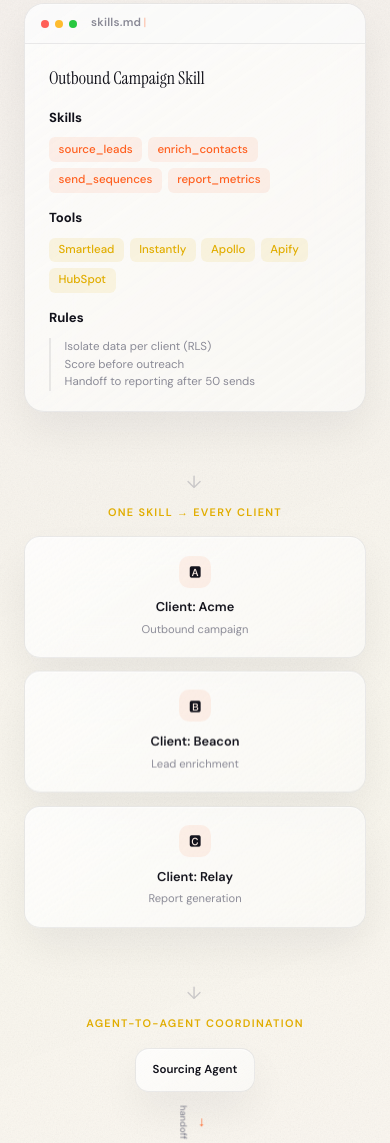
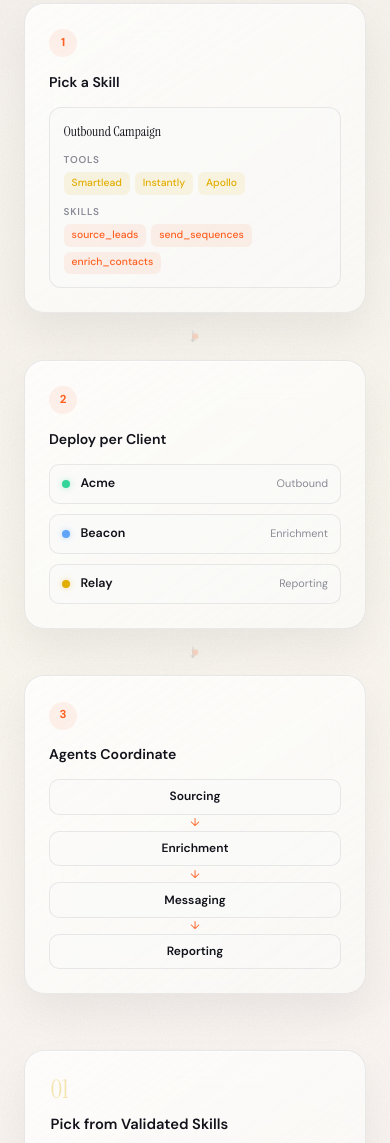
Before and after one commit to vinay-mys/meerkats-website-v2, a plain HTML site: page index.html in a window 390 px wide. Shown: the part 1915-3058 px from the top of the page. Drawn offline with Linux system fonts and the light colour scheme.

Commit message:
Redesign Skills & Agents section with 3-column visual flow
Replace the 5-layer vertical stack (skills.md panel, spawn cards,
coordination flow, arrows, progression bar) with a clean 3-card
horizontal layout: Pick a Skill → Deploy per Client → Agents Coordinate.

Fixes broken mobile layout (rotated text, blown-up cards) and reduces
section length by ~50%. Cards stack vertically on mobile with clean
down-arrow connectors.

Co-Authored-By: Claude Opus 4.6 <noreply@anthropic.com>

```diff
--- a/index.html
+++ b/index.html
@@ -674,19 +674,6 @@
     animation: borderGlow 3s ease infinite;
   }
 
-  /* Spawn card float */
-  .spawn-card:nth-child(1) { animation: dotFloat 4s ease infinite; }
-  .spawn-card:nth-child(2) { animation: dotFloat 4s ease infinite 0.5s; }
-  .spawn-card:nth-child(3) { animation: dotFloat 4s ease infinite 1s; }
-
-  /* Progression dots pulse */
-  .prog-dot {
-    animation: softPulse 3s ease infinite;
-  }
-  .prog-step:nth-child(1) .prog-dot { animation-delay: 0s; }
-  .prog-step:nth-child(3) .prog-dot { animation-delay: 0.4s; }
-  .prog-step:nth-child(5) .prog-dot { animation-delay: 0.8s; }
-  .prog-step:nth-child(7) .prog-dot { animation-delay: 1.2s; }
 
   /* Step numbers hover glow */
   .step:hover .step-n { color: var(--neon-orange); opacity: 0.6; transition: all 0.3s ease; }
@@ -779,121 +766,171 @@
   .skills-header h2 em { color: var(--neon-orange); }
   .skills-header p { font-size: 1.02rem; color: var(--text-2); max-width: 560px; margin: 0 auto; line-height: 1.7; }
 
-  /* Skills.md panel */
-  .skills-md {
+  /* 3-Step Visual Flow */
+  .skills-flow {
+    display: grid;
+    grid-template-columns: 1fr auto 1fr auto 1fr;
+    align-items: stretch;
+    max-width: 920px;
+    margin: 0 auto 3.5rem;
+    gap: 0;
+  }
+  .sf-card {
     background: var(--glass);
     background-image: var(--glass-highlight);
     backdrop-filter: blur(20px) saturate(140%);
     border: 1px solid var(--glass-border);
     border-radius: 20px;
-    overflow: hidden; max-width: 580px; margin: 0 auto 3rem;
-    box-shadow: var(--glass-shadow), var(--glass-inner);
-  }
-  .skills-md-bar {
-    display: flex; align-items: center; gap: 6px; padding: 0.65rem 1rem;
-    background: rgba(250,250,249,0.5);
-    border-bottom: 1px solid var(--glass-border);
-  }
-  .skills-md-bar .frame-dot { width: 8px; height: 8px; }
-  .skills-md-name {
-    margin-left: 0.5rem; font-size: 0.72rem; font-weight: 600; color: var(--text-3);
-    font-family: 'DM Sans', monospace; letter-spacing: 0.02em;
-  }
-  .skills-md-body { padding: 1.25rem 1.5rem; }
-  .skills-md-body h4 {
-    font-family: var(--sans); font-size: 0.82rem; font-weight: 700; color: var(--text);
-    margin-bottom: 0.6rem; margin-top: 0.9rem;
-  }
-  .skills-md-body h4:first-child { margin-top: 0; }
-  .skills-md-body .md-title {
-    font-family: var(--serif); font-size: 1.1rem; font-weight: 400; color: var(--text);
-    margin-bottom: 0.25rem;
-  }
-  .md-list {
-    list-style: none; display: flex; flex-wrap: wrap; gap: 0.35rem; margin-bottom: 0.2rem;
-  }
-  .md-list li {
-    font-size: 0.72rem; font-weight: 500; color: var(--neon-orange);
-    background: var(--neon-dim); padding: 0.2rem 0.6rem; border-radius: 6px;
-    font-family: 'DM Sans', monospace;
-  }
-  .md-list.tools li { color: var(--mustard); background: var(--mustard-dim); }
-  .md-rule {
-    font-size: 0.72rem; color: var(--text-3); line-height: 1.55;
-    padding-left: 0.85rem; border-left: 2px solid var(--glass-border);
-    margin-top: 0.35rem;
-  }
-
-  /* Arrow connector */
-  .skills-arrow {
-    text-align: center; padding: 0.5rem 0; font-size: 1.1rem; color: var(--text-3); opacity: 0.4;
-    letter-spacing: 0.1em;
-  }
-
-  /* Agent spawn layer */
-  .spawn-layer { max-width: 720px; margin: 0 auto 2.5rem; }
-  .spawn-label {
-    text-align: center; font-size: 0.68rem; text-transform: uppercase;
-    letter-spacing: 0.12em; font-weight: 600; color: var(--mustard);
-    margin-bottom: 1rem;
-  }
-  .spawn-grid {
-    display: grid; grid-template-columns: repeat(3, 1fr); gap: 0.85rem;
-  }
-  .spawn-card {
-    background: var(--glass);
-    background-image: var(--glass-highlight);
-    backdrop-filter: blur(20px) saturate(140%);
-    border: 1px solid var(--glass-border);
-    border-radius: 16px; padding: 1.15rem 1rem;
-    text-align: center;
+    padding: 1.5rem;
     box-shadow: var(--glass-shadow), var(--glass-inner);
     transition: transform var(--duration) var(--ease);
   }
-  .spawn-card:hover { transform: translateY(-2px); }
-  .spawn-icon {
-    width: 32px; height: 32px; border-radius: 10px;
-    background: var(--neon-dim); display: grid; place-items: center;
-    font-size: 0.85rem; margin: 0 auto 0.6rem;
-  }
-  .spawn-card h4 { font-size: 0.8rem; font-weight: 600; color: var(--text); margin-bottom: 0.2rem; }
-  .spawn-card p { font-size: 0.7rem; color: var(--text-3); }
-
-  /* Coordination layer */
-  .coord-layer { max-width: 680px; margin: 0 auto 3.5rem; }
-  .coord-label {
-    text-align: center; font-size: 0.68rem; text-transform: uppercase;
-    letter-spacing: 0.12em; font-weight: 600; color: var(--mustard);
-    margin-bottom: 1rem;
-  }
-  .coord-flow {
-    display: flex; align-items: center; justify-content: center; gap: 0;
+  .sf-card:hover { transform: translateY(-3px); }
+  .sf-step-num {
+    display: inline-flex;
+    align-items: center;
+    justify-content: center;
+    width: 28px; height: 28px;
+    border-radius: 50%;
+    background: var(--neon-dim);
+    color: var(--neon-orange);
+    font-size: 0.72rem;
+    font-weight: 700;
+    margin-bottom: 0.85rem;
+  }
+  .sf-card h3 {
+    font-size: 0.88rem;
+    font-weight: 600;
+    color: var(--text);
+    margin-bottom: 0.85rem;
+  }
+
+  /* Card 1: Mini skills.md */
+  .sf-mini-md {
+    background: rgba(250,250,249,0.5);
+    border: 1px solid var(--glass-border);
+    border-radius: 12px;
+    padding: 0.85rem;
+  }
+  .sf-md-title {
+    font-family: var(--serif);
+    font-size: 0.85rem;
+    color: var(--text);
+    margin-bottom: 0.5rem;
+  }
+  .sf-md-label {
+    font-size: 0.62rem;
+    font-weight: 600;
+    text-transform: uppercase;
+    letter-spacing: 0.08em;
+    color: var(--text-3);
+    margin-bottom: 0.3rem;
+    margin-top: 0.55rem;
+  }
+  .sf-md-label:first-child { margin-top: 0; }
+  .sf-md-tags {
+    display: flex;
     flex-wrap: wrap;
-  }
-  .coord-node {
-    background: var(--glass);
-    background-image: var(--glass-highlight);
-    backdrop-filter: blur(20px) saturate(140%);
+    gap: 0.3rem;
+  }
+  .sf-tag {
+    font-size: 0.65rem;
+    font-weight: 500;
+    padding: 0.18rem 0.5rem;
+    border-radius: 6px;
+    font-family: 'DM Sans', monospace;
+  }
+  .sf-tag.tool { color: var(--mustard); background: var(--mustard-dim); }
+  .sf-tag.skill { color: var(--neon-orange); background: var(--neon-dim); }
+
+  /* Card 2: Clients */
+  .sf-clients {
+    display: flex;
+    flex-direction: column;
+    gap: 0.65rem;
+  }
+  .sf-client {
+    display: flex;
+    align-items: center;
+    gap: 0.65rem;
+    padding: 0.55rem 0.75rem;
+    background: rgba(250,250,249,0.5);
     border: 1px solid var(--glass-border);
-    border-radius: 14px; padding: 0.75rem 1rem;
-    text-align: center; min-width: 120px;
-    box-shadow: var(--glass-shadow), var(--glass-inner);
-  }
-  .coord-node h4 { font-size: 0.72rem; font-weight: 600; color: var(--text); }
-  .coord-arrow {
-    display: flex; flex-direction: column; align-items: center; gap: 0.1rem;
-    padding: 0 0.35rem;
-  }
-  .coord-arrow span:first-child { font-size: 0.85rem; color: var(--neon-orange); }
-  .coord-arrow span:last-child {
-    font-size: 0.58rem; color: var(--text-3); font-weight: 500;
-    white-space: nowrap;
+    border-radius: 10px;
+  }
+  .sf-client-dot {
+    width: 8px; height: 8px;
+    border-radius: 50%;
+    flex-shrink: 0;
+  }
+  .sf-client-dot.green { background: #34D399; box-shadow: 0 0 6px rgba(52,211,153,0.4); }
+  .sf-client-dot.blue { background: #60A5FA; box-shadow: 0 0 6px rgba(96,165,250,0.4); }
+  .sf-client-dot.amber { background: var(--mustard); box-shadow: 0 0 6px rgba(225,173,1,0.4); }
+  .sf-client-name {
+    font-size: 0.78rem;
+    font-weight: 600;
+    color: var(--text);
+  }
+  .sf-client-task {
+    font-size: 0.68rem;
+    color: var(--text-3);
+    margin-left: auto;
+  }
+
+  /* Card 3: Chain */
+  .sf-chain {
+    display: flex;
+    flex-direction: column;
+    align-items: center;
+    gap: 0;
+  }
+  .sf-chain-step {
+    font-size: 0.75rem;
+    font-weight: 600;
+    color: var(--text);
+    padding: 0.45rem 1rem;
+    background: rgba(250,250,249,0.5);
+    border: 1px solid var(--glass-border);
+    border-radius: 10px;
+    text-align: center;
+    width: 100%;
+  }
+  .sf-chain-arrow {
+    font-size: 0.7rem;
+    color: var(--neon-orange);
+    padding: 0.15rem 0;
+    line-height: 1;
+  }
+
+  /* Connector arrows between cards */
+  .sf-connector {
+    display: flex;
+    align-items: center;
+    justify-content: center;
+    padding: 0 0.75rem;
+    font-size: 1.2rem;
+    color: var(--text-3);
+    opacity: 0.35;
+    position: relative;
+  }
+  .sf-connector::after {
+    content: '';
+    position: absolute;
+    width: 6px; height: 6px;
+    background: var(--neon-orange);
+    border-radius: 50%;
+    animation: connectorPulse 2s ease infinite;
+    opacity: 0;
+  }
+  @keyframes connectorPulse {
+    0%, 100% { opacity: 0; transform: scale(0.5); }
+    50% { opacity: 0.6; transform: scale(1); }
   }
 
   /* Skills content blocks */
   .skills-blocks {
     display: grid; grid-template-columns: repeat(2, 1fr); gap: 1.15rem;
-    max-width: 900px; margin: 0 auto 3rem;
+    max-width: 900px; margin: 0 auto;
   }
   .sk-block {
     background: var(--glass);
@@ -912,42 +949,19 @@
   .sk-block h3 { font-size: 0.92rem; font-weight: 600; color: var(--text); margin-bottom: 0.5rem; }
   .sk-block p { font-size: 0.82rem; color: var(--text-3); line-height: 1.65; }
 
-  /* Progression bar */
-  .skills-progression {
-    max-width: 600px; margin: 0 auto;
-    display: flex; align-items: center; justify-content: center;
-  }
-  .prog-step {
-    text-align: center; flex: 1;
-    padding: 0.6rem 0.5rem;
-    position: relative;
-  }
-  .prog-dot {
-    width: 10px; height: 10px; border-radius: 50%;
-    background: var(--neon-orange); margin: 0 auto 0.5rem;
-    box-shadow: 0 0 10px rgba(255,95,31,0.3);
-  }
-  .prog-step span {
-    font-size: 0.68rem; font-weight: 600; color: var(--text-2);
-    display: block;
-  }
-  .prog-line {
-    width: 100%; height: 2px; background: var(--glass-border);
-    position: relative; flex: 0.6;
-  }
-  .prog-line::after {
-    content: '→'; position: absolute; top: -8px; right: -4px;
-    font-size: 0.7rem; color: var(--text-3);
-  }
-
+  @media (max-width: 900px) {
+    .skills-flow {
+      grid-template-columns: 1fr;
+      gap: 0;
+      max-width: 400px;
+    }
+    .sf-connector {
+      transform: rotate(90deg);
+      padding: 0.5rem 0;
+    }
+  }
   @media (max-width: 700px) {
-    .spawn-grid { grid-template-columns: 1fr; }
-    .coord-flow { flex-direction: column; gap: 0.5rem; }
-    .coord-arrow { transform: rotate(90deg); padding: 0.2rem 0; }
     .skills-blocks { grid-template-columns: 1fr; }
-    .skills-progression { flex-direction: column; gap: 0.5rem; }
-    .prog-line { width: 2px; height: 20px; }
-    .prog-line::after { top: auto; bottom: -6px; right: -4px; transform: rotate(90deg); }
   }
 
   /* ─── FAQ ─── */
@@ -1060,79 +1074,71 @@
       <p>Use our validated skill repository, import from GitHub, or create your own. One click to deploy as agents — no terminal, no commands.</p>
     </div>
 
-    <!-- Skills.md Panel -->
-    <div class="skills-md reveal-scale glass-lift">
-      <div class="skills-md-bar">
-        <span class="frame-dot d-r"></span>
-        <span class="frame-dot d-y"></span>
-        <span class="frame-dot d-g"></span>
-        <span class="skills-md-name">skills.md</span>
-      </div>
-      <div class="skills-md-body">
-        <div class="md-title">Outbound Campaign Skill</div>
-        <h4>Skills</h4>
-        <ul class="md-list">
-          <li>source_leads</li>
-          <li>enrich_contacts</li>
-          <li>send_sequences</li>
-          <li>report_metrics</li>
-        </ul>
-        <h4>Tools</h4>
-        <ul class="md-list tools">
-          <li>Smartlead</li>
-          <li>Instantly</li>
-          <li>Apollo</li>
-          <li>Apify</li>
-          <li>HubSpot</li>
-        </ul>
-        <h4>Rules</h4>
-        <div class="md-rule">
-          Isolate data per client (RLS)<br>
-          Score before outreach<br>
-          Handoff to reporting after 50 sends
+    <!-- 3-Step Visual Flow -->
+    <div class="skills-flow reveal">
+      <!-- Card 1: Pick a Skill -->
+      <div class="sf-card glass-lift">
+        <div class="sf-step-num">1</div>
+        <h3>Pick a Skill</h3>
+        <div class="sf-mini-md">
+          <div class="sf-md-title">Outbound Campaign</div>
+          <div class="sf-md-label">Tools</div>
+          <div class="sf-md-tags">
+            <span class="sf-tag tool">Smartlead</span>
+            <span class="sf-tag tool">Instantly</span>
+            <span class="sf-tag tool">Apollo</span>
+          </div>
+          <div class="sf-md-label">Skills</div>
+          <div class="sf-md-tags">
+            <span class="sf-tag skill">source_leads</span>
+            <span class="sf-tag skill">send_sequences</span>
+            <span class="sf-tag skill">enrich_contacts</span>
+          </div>
         </div>
       </div>
-    </div>
-
-    <!-- Arrow: Skills → Agents -->
-    <div class="skills-arrow">↓</div>
-
-    <!-- Layer 1: Multiple Agents Spawned -->
-    <div class="spawn-layer reveal">
-      <div class="spawn-label">One Skill → Every Client</div>
-      <div class="spawn-grid">
-        <div class="spawn-card">
-          <div class="spawn-icon">🅰</div>
-          <h4>Client: Acme</h4>
-          <p>Outbound campaign</p>
+
+      <!-- Connector -->
+      <div class="sf-connector">→</div>
+
+      <!-- Card 2: Deploy per Client -->
+      <div class="sf-card glass-lift">
+        <div class="sf-step-num">2</div>
+        <h3>Deploy per Client</h3>
+        <div class="sf-clients">
+          <div class="sf-client">
+            <span class="sf-client-dot green"></span>
+            <span class="sf-client-name">Acme</span>
+            <span class="sf-client-task">Outbound</span>
+          </div>
+          <div class="sf-client">
+            <span class="sf-client-dot blue"></span>
+            <span class="sf-client-name">Beacon</span>
+            <span class="sf-client-task">Enrichment</span>
+          </div>
+          <div class="sf-client">
+            <span class="sf-client-dot amber"></span>
+            <span class="sf-client-name">Relay</span>
+            <span class="sf-client-task">Reporting</span>
+          </div>
         </div>
-        <div class="spawn-card">
-          <div class="spawn-icon">🅱</div>
-          <h4>Client: Beacon</h4>
-          <p>Lead enrichment</p>
+      </div>
+
+      <!-- Connector -->
+      <div class="sf-connector">→</div>
+
+      <!-- Card 3: Agents Coordinate -->
+      <div class="sf-card glass-lift">
+        <div class="sf-step-num">3</div>
+        <h3>Agents Coordinate</h3>
+        <div class="sf-chain">
+          <div class="sf-chain-step">Sourcing</div>
+          <div class="sf-chain-arrow">↓</div>
+          <div class="sf-chain-step">Enrichment</div>
+          <div class="sf-chain-arrow">↓</div>
+          <div class="sf-chain-step">Messaging</div>
+          <div class="sf-chain-arrow">↓</div>
+          <div class="sf-chain-step">Reporting</div>
         </div>
-        <div class="spawn-card">
-          <div class="spawn-icon">🅲</div>
-          <h4>Client: Relay</h4>
-          <p>Report generation</p>
-        </div>
-      </div>
-    </div>
-
-    <!-- Arrow: Spawn → Coordination -->
-    <div class="skills-arrow">↓</div>
-
-    <!-- Layer 2: Agent-to-Agent Coordination -->
-    <div class="coord-layer reveal">
-      <div class="coord-label">Agent-to-Agent Coordination</div>
-      <div class="coord-flow">
-        <div class="coord-node"><h4>Sourcing Agent</h4></div>
-        <div class="coord-arrow live"><span>→</span><span>handoff</span></div>
-        <div class="coord-node"><h4>Enrichment Agent</h4></div>
-        <div class="coord-arrow live"><span>→</span><span>context passed</span></div>
-        <div class="coord-node"><h4>Messaging Agent</h4></div>
-        <div class="coord-arrow live"><span>→</span><span>priority score</span></div>
-        <div class="coord-node"><h4>Optimization Agent</h4></div>
       </div>
     </div>
 
@@ -1158,17 +1164,6 @@
         <h3>Segregate by Client</h3>
         <p>Every client gets isolated data, agents, and reporting. Manage your entire book of business from one platform.</p>
       </div>
-    </div>
-
-    <!-- Progression -->
-    <div class="skills-progression reveal">
-      <div class="prog-step"><div class="prog-dot"></div><span>Skills.md</span></div>
-      <div class="prog-line"></div>
-      <div class="prog-step"><div class="prog-dot"></div><span>Deploy Agents</span></div>
-      <div class="prog-line"></div>
-      <div class="prog-step"><div class="prog-dot"></div><span>Per-Client Isolation</span></div>
-      <div class="prog-line"></div>
-      <div class="prog-step"><div class="prog-dot"></div><span>Agency at Scale</span></div>
     </div>
   </div>
 </section>
```
